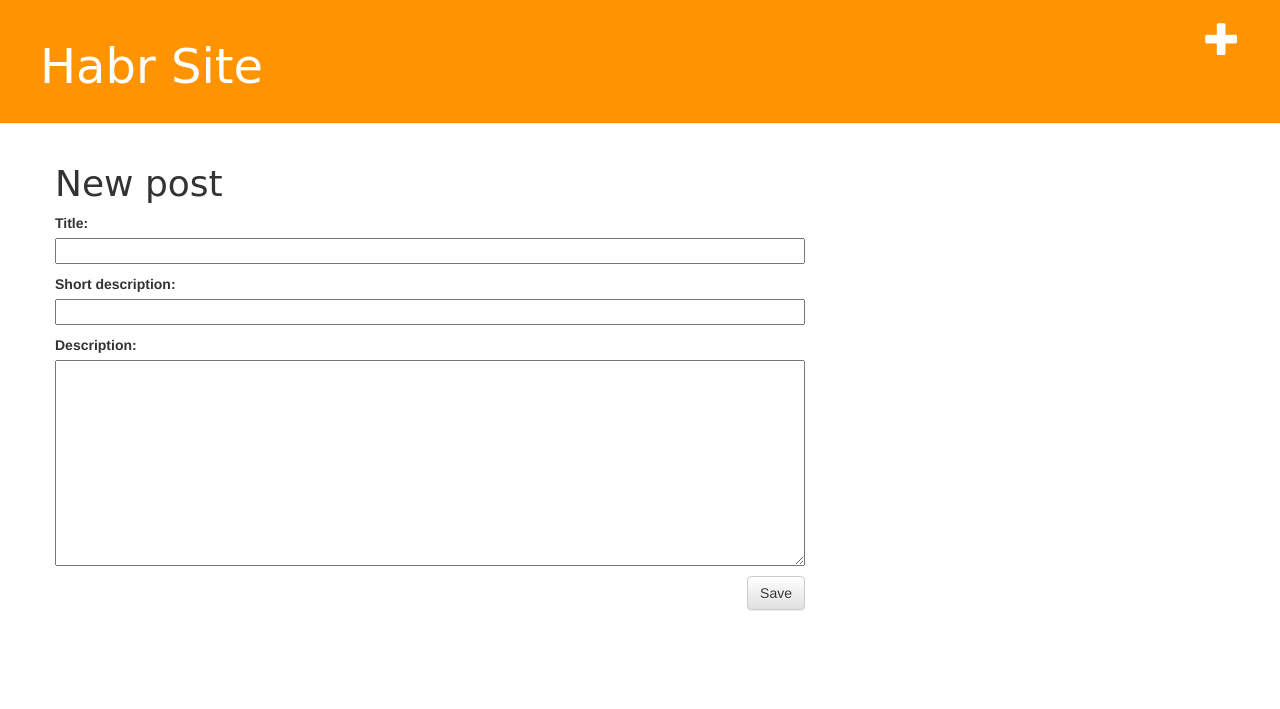
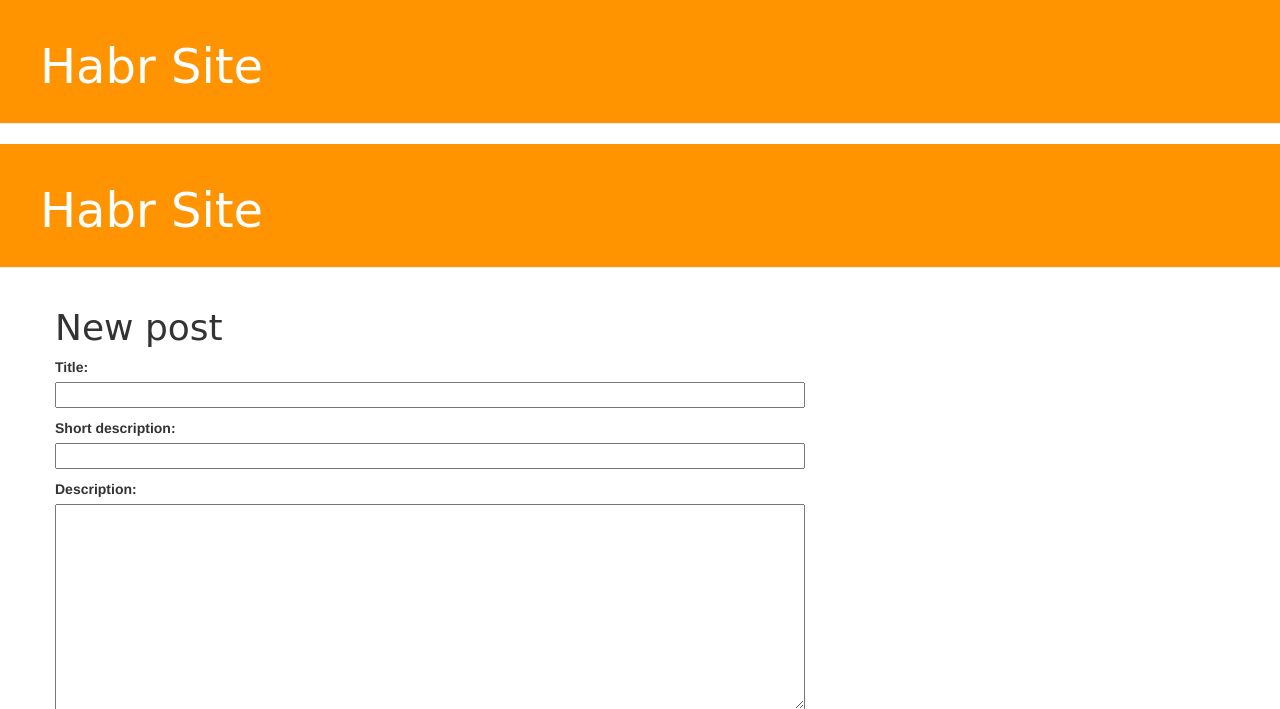
Before and after one commit to telox/habrababr, a Django app: page /post/new/ in a window 1280 px wide. Shown: the top 709 px of the page. Run offline with Django 3.2, Linux system fonts and the light colour scheme; some libraries are stand-ins or nearby versions.

Commit message:
The rights access

```diff
--- a/habr/templates/habr/base.html
+++ b/habr/templates/habr/base.html
@@ -1,6 +1,8 @@
 {% load static %}
 <html>
-
+    <div class="page-header">
+        <h1><a href="/">Habr Site</a></h1>
+    </div>
     <head>
         <title>Over Habr</title>
         <link rel="stylesheet" href="//maxcdn.bootstrapcdn.com/bootstrap/3.2.0/css/bootstrap.min.css">
@@ -9,7 +11,9 @@
     </head>
     <body>
         <div class="page-header">
-            <a href="{% url 'post_new' %}" class="top-menu"><span class="glyphicon glyphicon-plus"></span></a>
+            {% if user.is_authenticated %}
+                <a href="{% url 'post_new' %}" class="top-menu"><span class="glyphicon glyphicon-plus"></span></a>
+            {% endif %}
             <h1><a href="/">Habr Site</a></h1>
         </div>
     <div class="content container">
--- a/habr/templates/habr/post_detail.html
+++ b/habr/templates/habr/post_detail.html
@@ -2,7 +2,9 @@
 
 {% block content %}
 	<div class="post">
-		<a class="btn btn-default" href="{% url 'post_edit' id=post.id %}"><span class="glyphicon glyphicon-pencil"></span></a>
+		{% if user.is_authenticated %}
+			<a class="btn btn-default" href="{% url 'post_edit' id=post.id %}"><span class="glyphicon glyphicon-pencil"></span></a>
+		{% endif %}
 		<h1>{{ post.title }}</h1>
 		<p>{{ post.description|linebreaksbr }}</p>
 		{% if post.published_date %}
```
